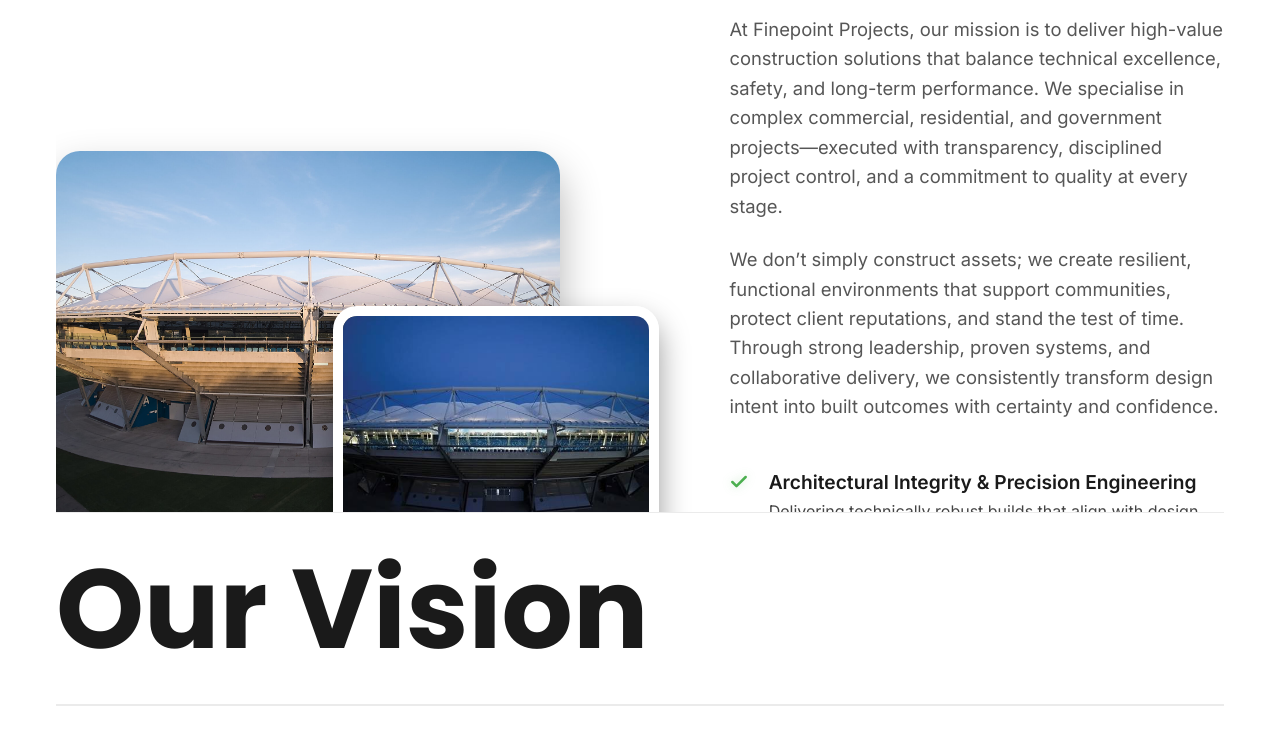
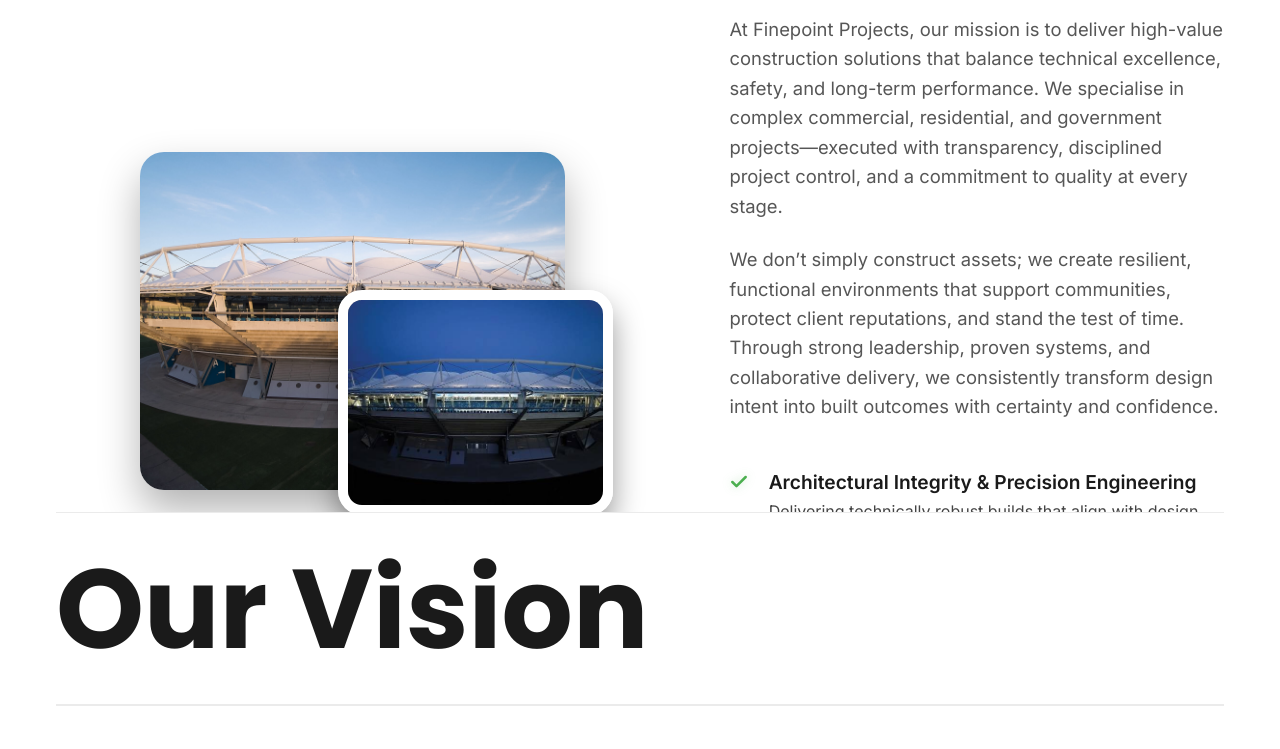
Before and after one commit to iamrgalisanao/finepoint, a React (Vite) app: page / in a window 1280 px wide. Shown: the part 1440-2189 px from the top of the page. Built offline with nearby package versions, Linux system fonts and the light colour scheme.

Commit message:
feat(about): revise 'Our Expertise' section with technical content and dynamic image animations

```diff
--- a/src/components/About.css
+++ b/src/components/About.css
@@ -109,14 +109,22 @@
 .accordion-images-wrapper {
     position: relative;
     width: 100%;
+    max-width: 500px;
+    /* Constrain width to ensure centering is visible and doesn't look overwhelming */
+    justify-self: center;
+    /* Center the entire wrapper in the grid column */
     aspect-ratio: 16 / 12;
     display: flex;
     align-items: center;
+    justify-content: center;
+    transform: translateY(-30px);
 }
 
 .accordion-image.main {
     width: 85%;
     height: 90%;
+    margin: 0 auto;
+    /* Added for extra centering insurance */
     overflow: hidden;
     border-radius: 24px;
     box-shadow: 0 20px 40px rgba(0, 0, 0, 0.3);
@@ -140,11 +148,30 @@
     border: 10px solid var(--bg-dark);
     box-shadow: 0 15px 30px rgba(0, 0, 0, 0.4);
     z-index: 2;
-    transition: all 0.6s cubic-bezier(0.16, 1, 0.3, 1);
+    transform: translateY(0);
+    transition: transform 1s cubic-bezier(0.16, 1, 0.3, 1), box-shadow 0.6s ease;
 }
 
 .accordion-item.active .accordion-image.secondary {
-    transform: translateY(-20px);
+    animation: float-detail 4s ease-in-out infinite alternate;
+}
+
+@keyframes float-detail {
+    0% {
+        transform: translateY(-10px);
+    }
+
+    100% {
+        transform: translateY(-30px);
+    }
+}
+
+/* Add a subtle extra hover effect for the secondary image */
+.accordion-image.secondary:hover {
+    animation-play-state: paused;
+    transform: translateY(-35px) scale(1.02);
+    box-shadow: 0 25px 50px rgba(0, 0, 0, 0.5);
+    transition: all 0.4s ease;
 }
 
 .accordion-image img {
--- a/src/components/About.jsx
+++ b/src/components/About.jsx
@@ -70,10 +70,38 @@ const About = () => {
         },
         {
             title: "Our Expertise",
-            heading: "Technical Mastery Across Disciplines",
-            description: "From complex civil engineering to high-end residential finishes, our multi-disciplinary team brings a wealth of specialized knowledge to every project. We leverage advanced BIM modeling and precision logistics to ensure seamless execution from concept to completion.",
-            image: "https://images.unsplash.com/photo-1581094794329-c8112a89af12?q=80&w=2000&auto=format&fit=crop",
-            secondaryImage: "https://images.unsplash.com/photo-1504917595217-d4dc5ebe6122?q=80&w=2000&auto=format&fit=crop"
+            tagline: "Specialist Capability. Proven Delivery. Trusted Results.",
+            heading: "Specialist Capability. Proven Delivery. Trusted Results.",
+            description: (
+                <>
+                    <p>Finepoint Projects brings deep technical expertise across commercial, residential, and government construction, delivering complex projects in live, high-risk environments with precision and control. Our strength lies in combining specialist construction capability with disciplined project management, allowing us to execute technically demanding works while maintaining safety, quality, and program certainty.</p>
+                    <p style={{ marginTop: '1.5rem' }}>We operate at the intersection of engineering excellence, constructability, and compliance—supporting clients from early coordination through to successful project completion.</p>
+                </>
+            ),
+            points: [
+                {
+                    title: "Commercial Construction & Fit-Outs",
+                    desc: "We deliver high-quality commercial construction and fit-out projects within operational workplaces, ensuring minimal disruption and seamless integration with existing environments. Our experience includes complex internal structures, architectural steel, feature staircases, balustrades, and precision-installed finishes aligned with modern workplace design and performance requirements."
+                },
+                {
+                    title: "Residential & Mixed-Use Developments",
+                    desc: "Our residential expertise spans large-scale apartment buildings and mixed-use developments, delivering façade elements, balconies, architectural metalwork, and structural components designed for durability, safety, and aesthetic cohesion. We understand the coordination demands of multi-trade environments and deliver consistent outcomes across all levels of a development."
+                },
+                {
+                    title: "Government, Civic & Public Infrastructure",
+                    desc: "Finepoint Projects is experienced in delivering government and civic infrastructure projects, including public amenities, parks, aquatic facilities, and community buildings. We manage complex stakeholder environments, strict compliance requirements, and live public interfaces—delivering safe, accessible, and community-focused assets."
+                },
+                {
+                    title: "Specialised & Technical Construction Works",
+                    desc: "We specialise in technically complex scopes such as structural steelworks, substations, industrial facilities, and custom infrastructure builds. Our team applies advanced construction methodologies, precise sequencing, and rigorous quality controls to deliver high-risk works safely and efficiently."
+                },
+                {
+                    title: "Heritage Restoration & Asset Upgrades",
+                    desc: "Our heritage and restoration expertise focuses on preserving architectural significance while integrating contemporary construction solutions. We deliver sensitive upgrades that maintain historical integrity while meeting modern compliance, safety, and performance standards."
+                }
+            ],
+            image: "/img/expertise_main.png",
+            secondaryImage: "/img/expertise_secondary.png"
         }
     ];
 
```
Also changed, not shown: public/img/expertise_main.png (added), public/img/expertise_secondary.png (added).
